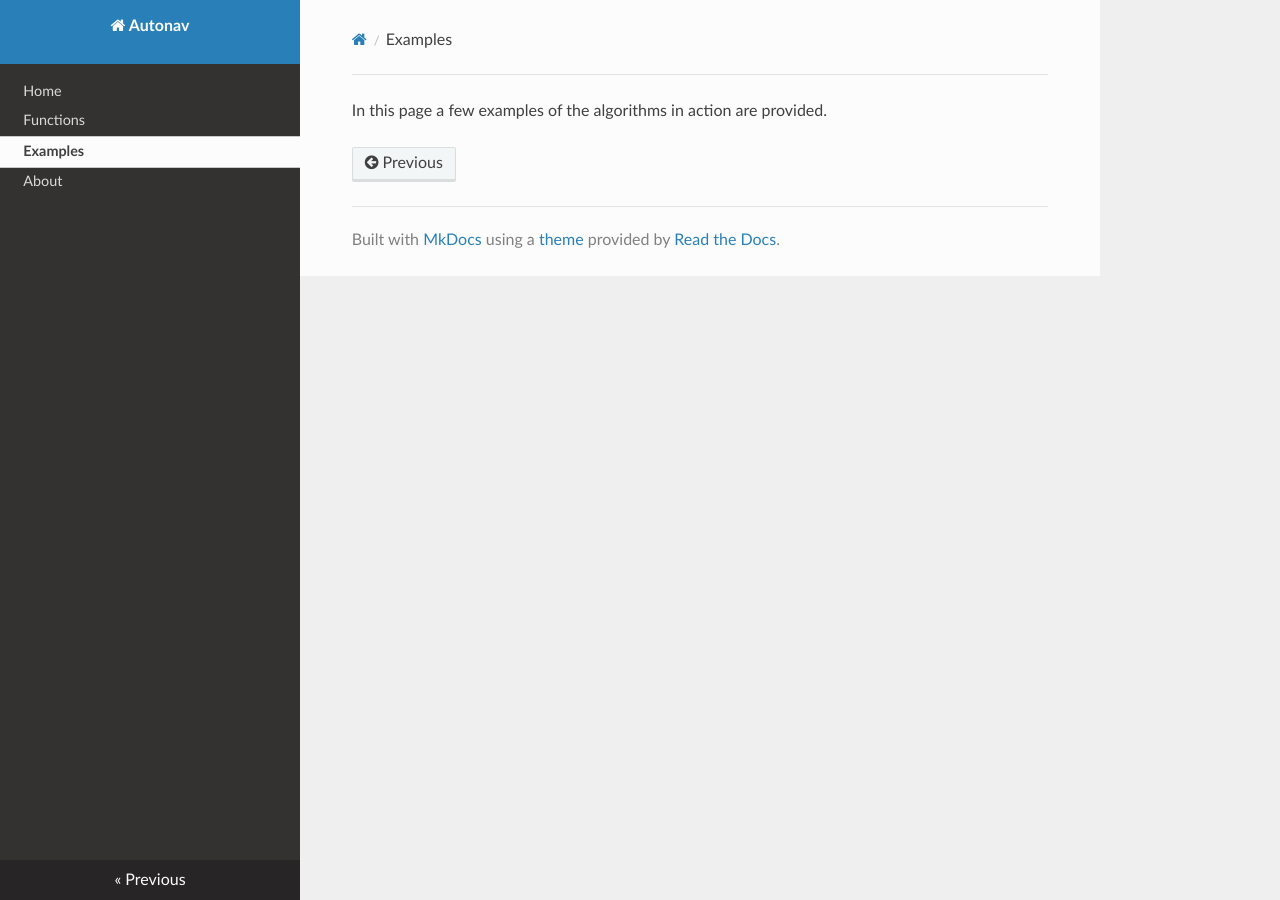
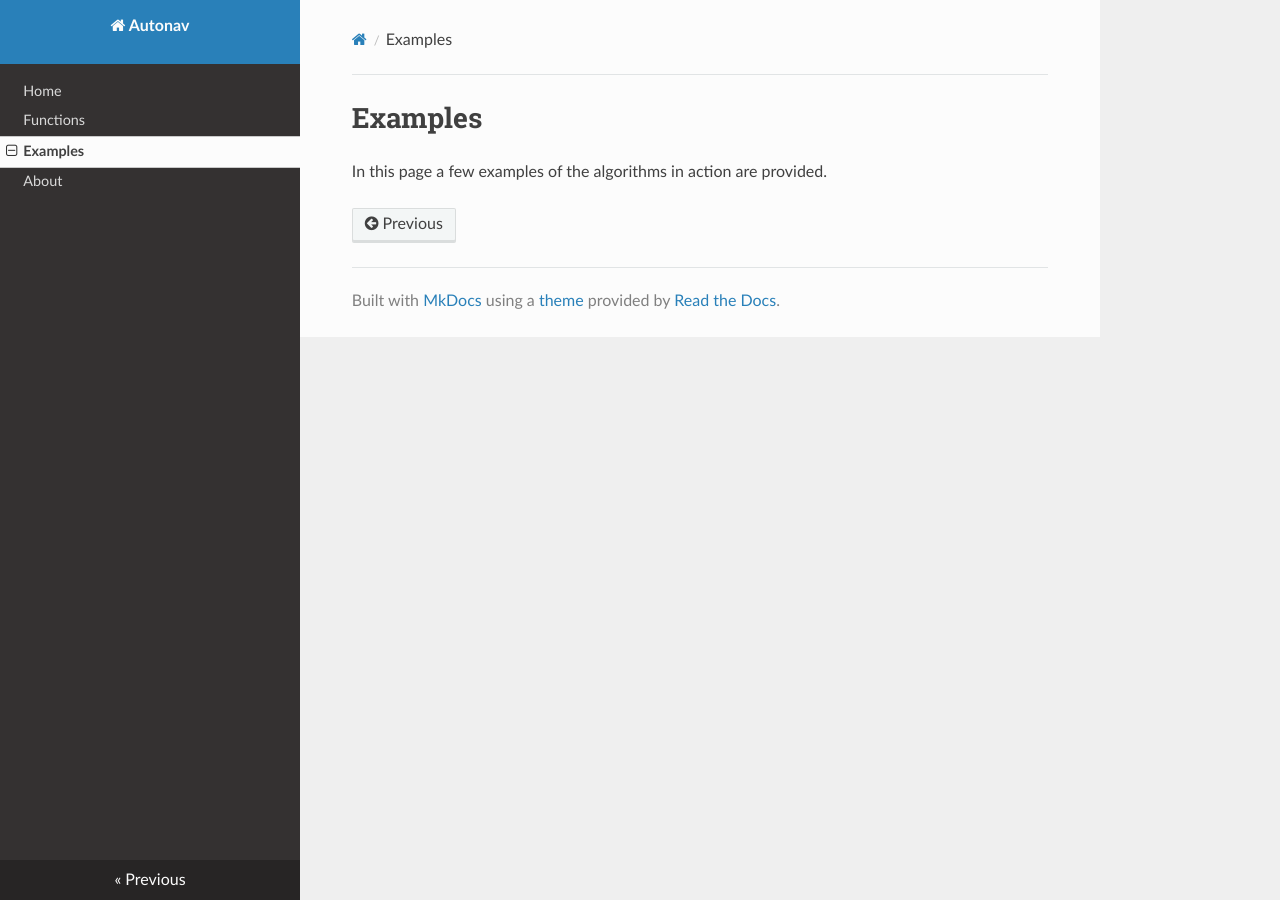
Before and after one commit to ricardo-s-santos/AutoNAV, an MkDocs documentation site: the page built from docs/docs/examples.md, in a window 1280 px wide. Built offline with MkDocs 1.6.1, drawn with Linux system fonts in a browser that asks for light colours; nearby versions of some CDN libraries.

Commit message:
Add examples.md and functions.md to docs

```diff
--- a/docs/docs/examples.md
+++ b/docs/docs/examples.md
@@ -1 +1,3 @@
+# Examples
+
 In this page a few examples of the algorithms in action are provided.
```
Also changed, not shown: docs/docs/index.md (+1 -0 lines).
